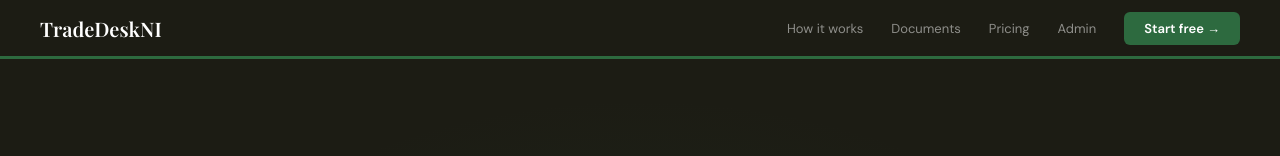
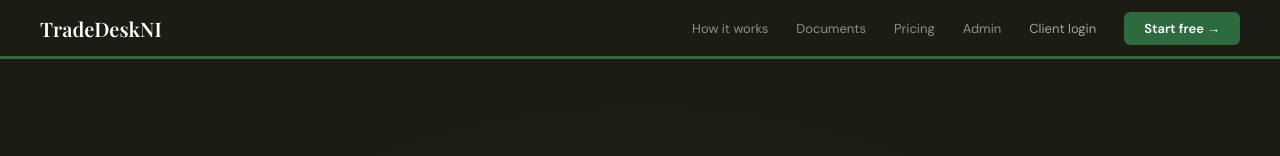
Before and after one commit to rorycorcoran2004-cyber/tradedeskni, a plain HTML site: page index.html in a window 1280 px wide. Shown: the top 156 px of the page. Drawn offline with nearby package versions, Linux system fonts and the light colour scheme.

Commit message:
Add Client Login nav link

```diff
--- a/index.html
+++ b/index.html
@@ -230,7 +230,7 @@ footer{background:#111209;padding:28px 40px;display:flex;justify-content:space-b
     <a href="#docs">Documents</a>
     <a href="#pricing">Pricing</a>
     <a href="/admin.html">Admin</a>
-    <a href="/start.html" class="nav-cta">Start free →</a>
+    <a href="/portal.html" style="font-size:13px;color:rgba(255,255,255,.6);text-decoration:none;">Client login</a><a href="/start.html" class="nav-cta">Start free →</a>
   </div>
 </nav>
 <div class="green-bar"></div>
```
